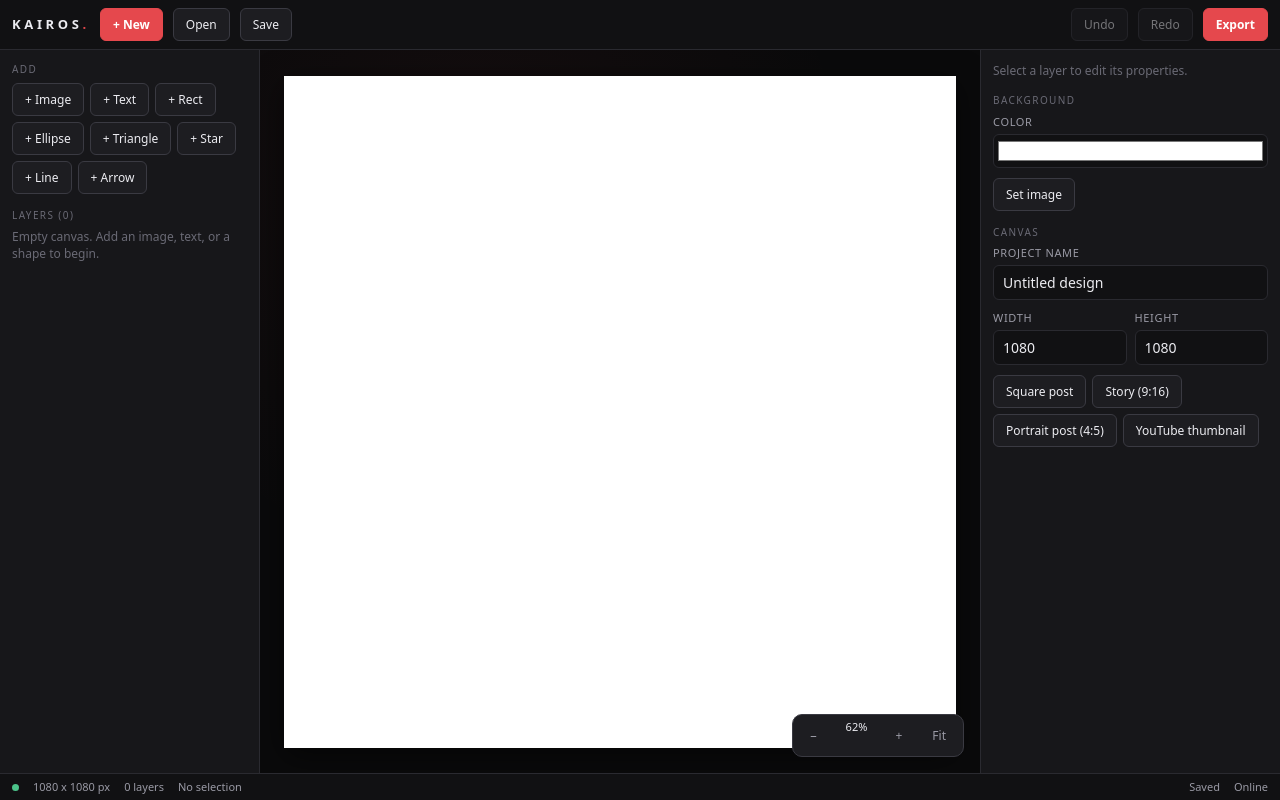
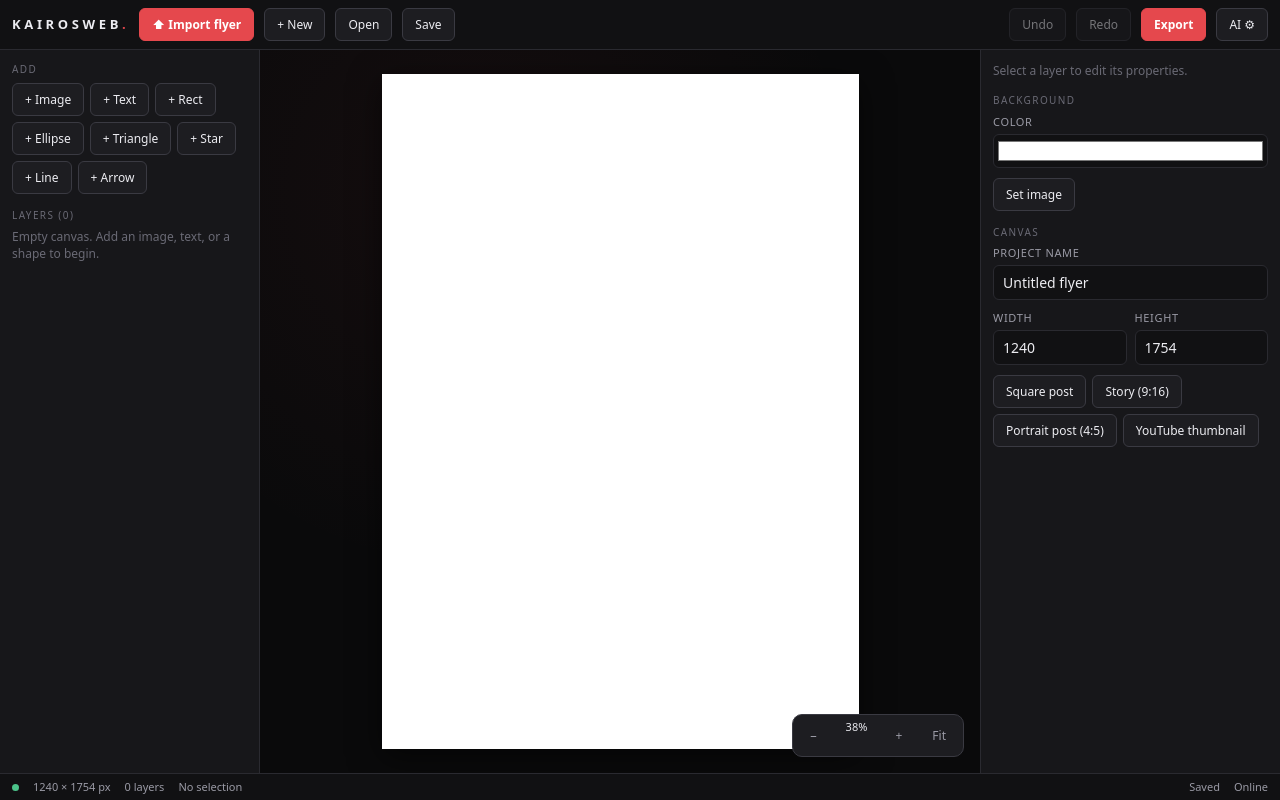
Before and after one commit to kairosjoel2-cell/kairos-image-studio, a React (Vite) app: page / in a window 1280 px wide. Built offline with nearby package versions, Linux system fonts and the light colour scheme.

Commit message:
Update app shell for KAIROSWEB with import and settings

```diff
--- a/src/App.tsx
+++ b/src/App.tsx
@@ -1,18 +1,24 @@
 /**
- * App shell: header, panels, canvas stage, status bar, modals, and global
- * keyboard shortcuts.
+ * KAIROSWEB app shell: header, panels, canvas stage, status bar, modals, and
+ * global keyboard shortcuts.
  */
 import { useEffect, useState } from 'react';
 import { EditorProvider, useEditor } from './state/editorStore';
 import CanvasStage from './components/CanvasStage';
 import LayersPanel from './components/LayersPanel';
 import PropertiesPanel from './components/PropertiesPanel';
-import { NewProjectModal, ProjectsModal, ExportModal } from './components/Modals';
+import {
+  ImportFlyerModal,
+  NewProjectModal,
+  ProjectsModal,
+  ExportModal,
+  SettingsModal,
+} from './components/Modals';
 import { createDocument } from './lib/document';
 
-type ModalKind = 'new' | 'projects' | 'export' | null;
+type ModalKind = 'import' | 'new' | 'projects' | 'export' | 'settings' | null;
 
-const initialDoc = createDocument('Untitled design', 1080, 1080);
+const initialDoc = createDocument('Untitled flyer', 1240, 1754);
 
 function EditorShell(): JSX.Element {
   const {
@@ -88,9 +94,12 @@ function EditorShell(): JSX.Element {
     <div className="app-root">
       <header className="app-header">
         <div className="brand">
-          KAIROS<span>.</span>
+          KAIROSWEB<span>.</span>
         </div>
-        <button className="btn btn-primary" onClick={() => setModal('new')}>
+        <button className="btn btn-primary" onClick={() => setModal('import')}>
+          ⬆ Import flyer
+        </button>
+        <button className="btn" onClick={() => setModal('new')}>
           + New
         </button>
         <button className="btn" onClick={() => setModal('projects')}>
@@ -108,6 +117,9 @@ function EditorShell(): JSX.Element {
         </button>
         <button className="btn btn-primary" onClick={() => setModal('export')}>
           Export
+        </button>
+        <button className="btn" onClick={() => setModal('settings')} aria-label="AI settings">
+          AI ⚙
         </button>
       </header>
 
@@ -130,10 +142,10 @@ function EditorShell(): JSX.Element {
       <footer className="status-bar">
         <span
           className={'dot' + (online ? '' : ' offline')}
-          title={online ? 'Online' : 'Offline — everything still works'}
+          title={online ? 'Online' : 'Offline — editing still works'}
         />
         <span>
-          {doc.width} x {doc.height} px
+          {doc.width} × {doc.height} px
         </span>
         <span>{doc.layers.length} layers</span>
         <span>{selectionLabel}</span>
@@ -142,9 +154,11 @@ function EditorShell(): JSX.Element {
         <span>{online ? 'Online' : 'Offline mode'}</span>
       </footer>
 
+      {modal === 'import' && <ImportFlyerModal onClose={() => setModal(null)} />}
       {modal === 'new' && <NewProjectModal onClose={() => setModal(null)} />}
       {modal === 'projects' && <ProjectsModal onClose={() => setModal(null)} />}
       {modal === 'export' && <ExportModal onClose={() => setModal(null)} />}
+      {modal === 'settings' && <SettingsModal onClose={() => setModal(null)} />}
 
       {toast && (
         <div className="toast" role="status">
```
